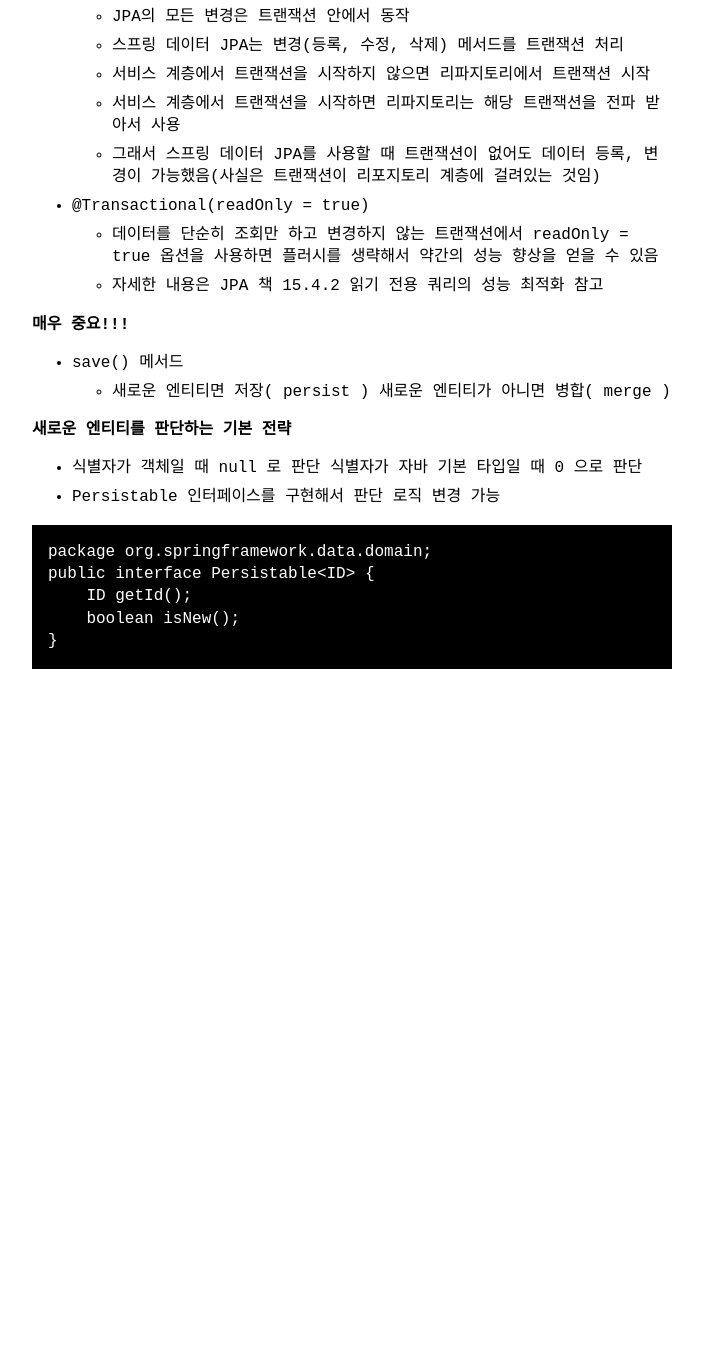
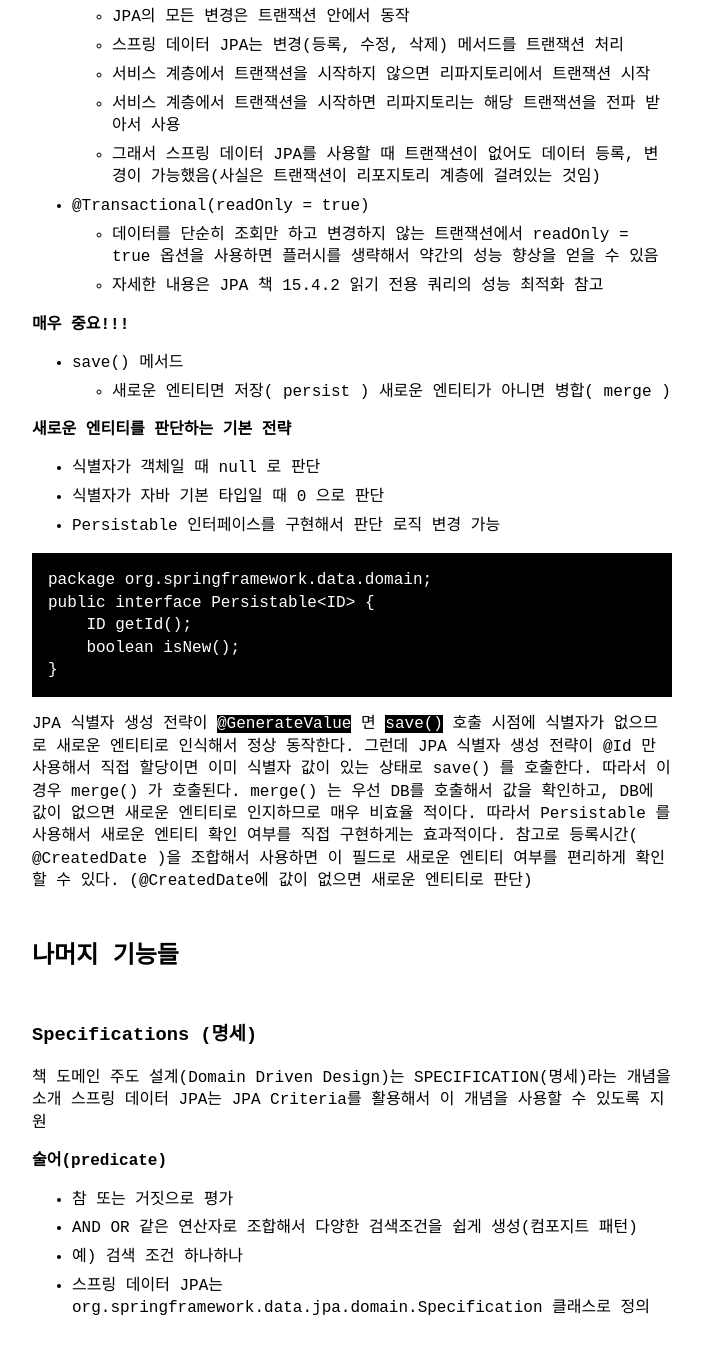
Before and after one commit to khjzzm/khjzzm.github.io, a Jekyll site: the page built from _posts/2022-12-21-spring-data-jpa.md, in a window 1280 px wide and 1400 px high, scrolled down 12417 px. Shown: the top 1354 px of the window, without its empty margins (288-991 px from the left). Built offline with Jekyll 4.4.1, drawn with Linux system fonts in a browser that asks for light colours; before the commit the page ends 13166 px from its top, so only the background shows below that.

Commit message:
spring-data-jpa

```diff
--- a/_posts/2022-12-21-spring-data-jpa.md
+++ b/_posts/2022-12-21-spring-data-jpa.md
@@ -458,7 +458,8 @@ public String list(
   - 새로운 엔티티면 저장( persist ) 새로운 엔티티가 아니면 병합( merge )
 
 **새로운 엔티티를 판단하는 기본 전략**
-  - 식별자가 객체일 때 null 로 판단 식별자가 자바 기본 타입일 때 0 으로 판단
+  - 식별자가 객체일 때 null 로 판단
+  - 식별자가 자바 기본 타입일 때 0 으로 판단
   - Persistable 인터페이스를 구현해서 판단 로직 변경 가능
 
 ~~~java
@@ -468,3 +469,21 @@ public interface Persistable<ID> {
     boolean isNew();
 }
 ~~~
+
+JPA 식별자 생성 전략이 `@GenerateValue` 면 `save()` 호출 시점에 식별자가 없으므로 새로운 엔티티로 인식해서 정상 동작한다.
+그런데 JPA 식별자 생성 전략이 @Id 만 사용해서 직접 할당이면 이미 식별자 값이 있는 상태로 save() 를 호출한다. 따라서 이 경우 merge() 가 호출된다.
+merge() 는 우선 DB를 호출해서 값을 확인하고, DB에 값이 없으면 새로운 엔티티로 인지하므로 매우 비효율 적이다.
+따라서 Persistable 를 사용해서 새로운 엔티티 확인 여부를 직접 구현하게는 효과적이다.
+참고로 등록시간( @CreatedDate )을 조합해서 사용하면 이 필드로 새로운 엔티티 여부를 편리하게 확인할 수 있다. (@CreatedDate에 값이 없으면 새로운 엔티티로 판단)
+
+
+## 나머지 기능들
+
+### Specifications (명세)
+책 도메인 주도 설계(Domain Driven Design)는 SPECIFICATION(명세)라는 개념을 소개 스프링 데이터 JPA는 JPA Criteria를 활용해서 이 개념을 사용할 수 있도록 지원
+
+**술어(predicate)**
+- 참 또는 거짓으로 평가
+- AND OR 같은 연산자로 조합해서 다양한 검색조건을 쉽게 생성(컴포지트 패턴)
+- 예) 검색 조건 하나하나
+- 스프링 데이터 JPA는 org.springframework.data.jpa.domain.Specification 클래스로 정의
```
